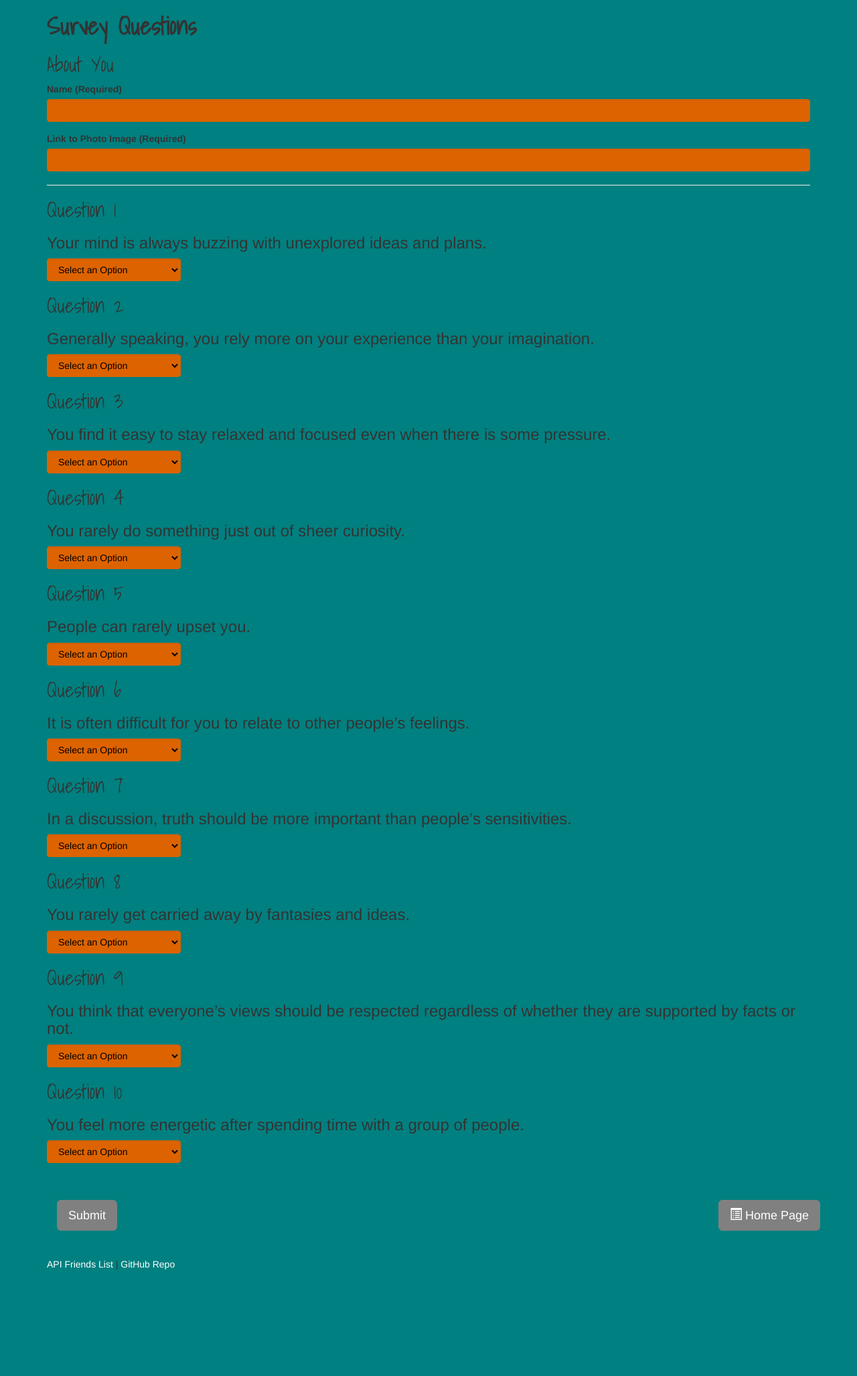
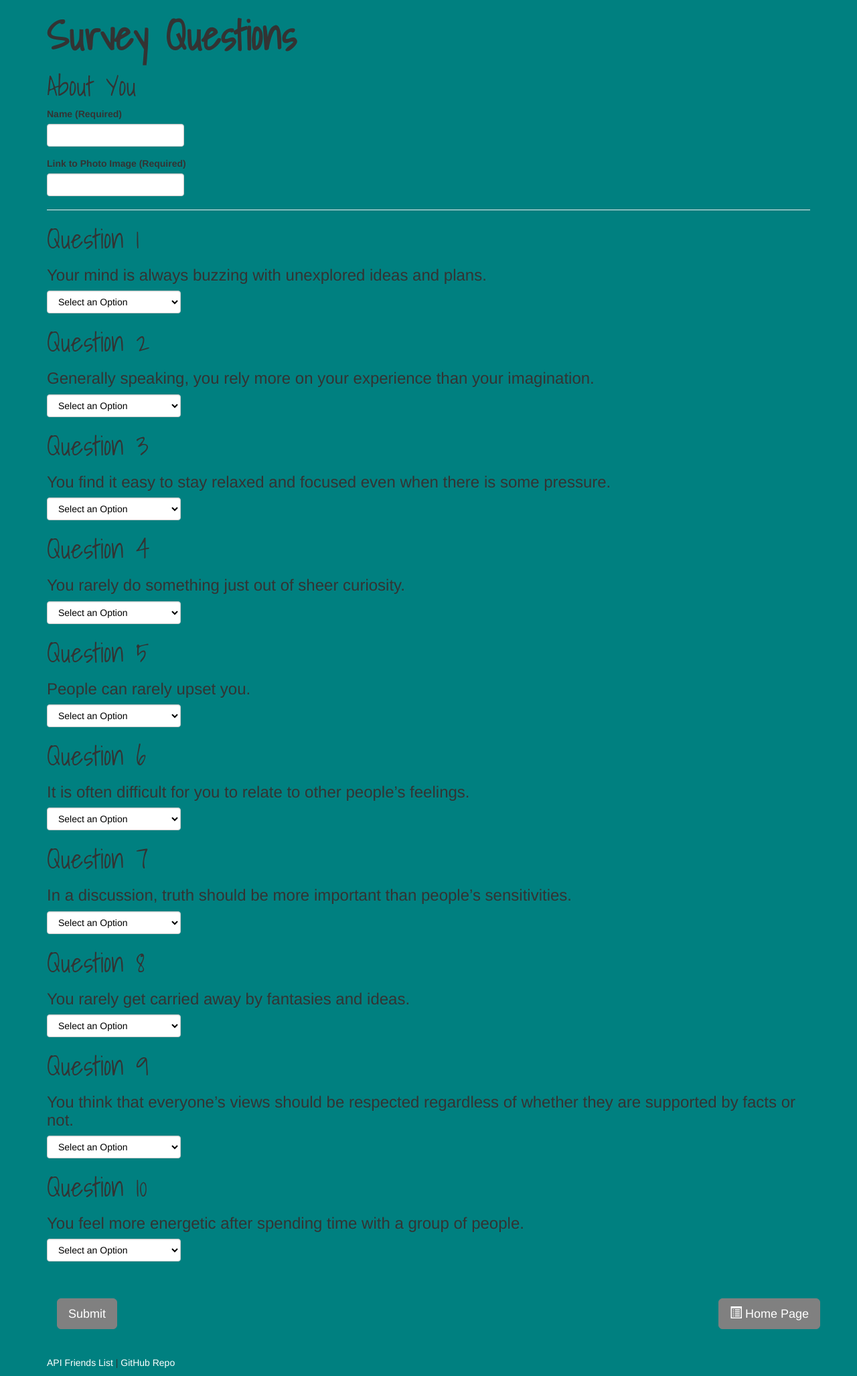
Before and after one commit to rixgithub/FriendFinder, a PHP site: page /public/survey.html in a window 1280 px wide. Shown: the whole page at 67% size. Before the commit the page ends 1896 px from the top, so only its background shows below. Run offline with PHP 8.4, Linux system fonts and the light colour scheme; some libraries are stand-ins or nearby versions.

Commit message:
css changes

```diff
--- a/public/survey.css
+++ b/public/survey.css
@@ -10,18 +10,28 @@ body {
 }
 
 .form-control {
-	background-color: #dd6300;
-	border-color: #dd6300;
+	/*background-color: #dd6300;*/
+/*	border-color: #dd6300;*/
 	color: black;
+}
+
+#userName {
+	width: 205px;
+}
+
+#userPhoto {
+	width: 205px;
 }
 
 h1 {
 	font-family: 'Shadows Into Light', cursive;
 	font-weight: bold;
+	font-size: 60px;
 }
 
 h2 {
 	font-family: 'Shadows Into Light', cursive;
+	font-size: 40px;
 }
 
 .btn {
```
Also changed, not shown: 1 other file.
